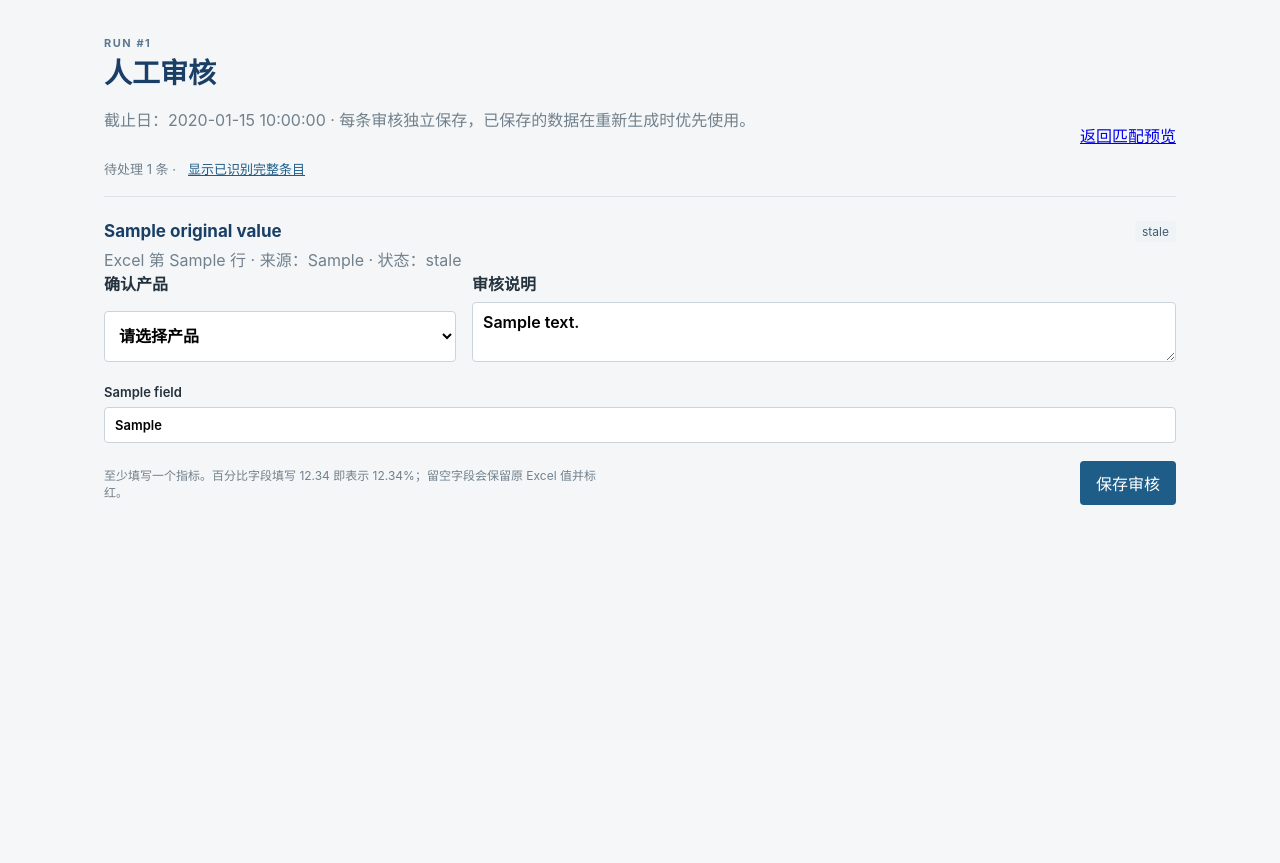
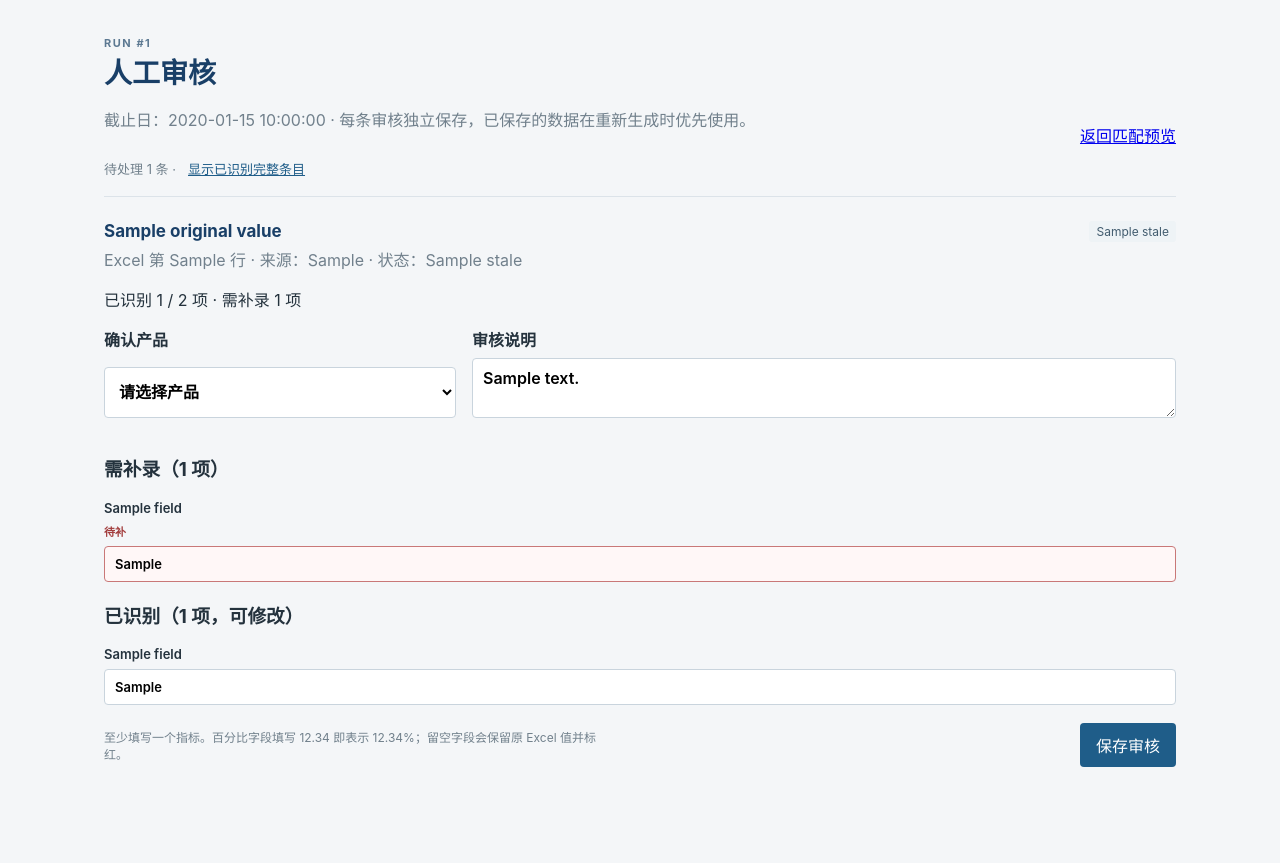
Before and after one commit to icekale/nav-updater, a FastAPI app: template app/templates/review.html in a window 1280 px wide. Shown: the part 60-923 px from the top of the page. Before the commit the page ends 565 px from the top, so only its background shows below. Run offline with FastAPI, Linux system fonts and the light colour scheme; the template is opened without the code that fills it: most values are stand-ins (such as "Sample title", 1, 10 or a date in 2020).

Commit message:
feat: summarize OCR review work

```diff
--- a/app/main.py
+++ b/app/main.py
@@ -53,7 +53,25 @@ ATTENDANCE_OPTIONS = (
 )
 ATTENDANCE_LABELS = dict(ATTENDANCE_OPTIONS)
 REVIEWABLE_STATUSES = {"needs_review", "stale", "failed"}
-MISSING_METRIC_STATUSES = {"stale", "insufficient_data", "failed"}
+ITEM_STATUS_LABELS = {
+    "ready": "可生成",
+    "needs_review": "待人工审核",
+    "stale": "数据待补",
+    "failed": "处理失败",
+}
+MATCH_SOURCE_LABELS = {
+    "image": "截图识别",
+    "manual": "人工审核",
+    "public_provider": "公募数据",
+    "none": "未匹配",
+}
+RUN_STATUS_LABELS = {
+    "uploaded": "等待处理",
+    "processing": "处理中",
+    "completed": "已完成",
+    "completed_with_warnings": "已完成，待复核",
+    "failed": "处理失败",
+}
 
 
 def _parse_filter_date(value: str) -> date | None:
@@ -455,6 +473,7 @@ def create_app(
         if run is None:
             return HTMLResponse("批次不存在", status_code=404)
         items = list(run.items)
+        review_count = sum(item.row_status in REVIEWABLE_STATUSES for item in items)
         return templates.TemplateResponse(
             request=request,
             name="preview.html",
@@ -463,6 +482,12 @@ def create_app(
                 "run": run,
                 "items": items,
                 "csrf_token": csrf_token(request),
+                "item_status_labels": ITEM_STATUS_LABELS,
+                "match_source_labels": MATCH_SOURCE_LABELS,
+                "run_status_label": RUN_STATUS_LABELS.get(run.status, run.status),
+                "reviewable_statuses": REVIEWABLE_STATUSES,
+                "review_count": review_count,
+                "metric_count": len(METRIC_FIELDS),
             },
         )
 
@@ -501,11 +526,12 @@ def create_app(
                 "run": run,
                 "products": products,
                 "review_rows": review_rows,
-                "metric_fields": METRIC_FIELDS,
                 "csrf_token": csrf_token(request),
                 "error": error,
                 "pending_count": len(reviewable_items),
                 "show_all": show_all,
+                "item_status_labels": ITEM_STATUS_LABELS,
+                "match_source_labels": MATCH_SOURCE_LABELS,
             },
             status_code=status_code,
         )
@@ -536,6 +562,12 @@ def create_app(
             review_note = item.error_reason.removeprefix("人工审核：")
         if draft is not None:
             review_note = draft.get("review_note", "")
+        missing_fields = tuple(
+            field for field in METRIC_FIELDS if field.name not in item.metric_values
+        )
+        recognized_fields = tuple(
+            field for field in METRIC_FIELDS if field.name in item.metric_values
+        )
         return {
             "item": item,
             "metric_values": values,
@@ -544,11 +576,10 @@ def create_app(
             else default_choice,
             "can_create_private": can_create_private,
             "review_note": review_note,
-            "missing_metrics": {
-                field.name
-                for field in METRIC_FIELDS
-                if item.metric_status.get(field.name) in MISSING_METRIC_STATUSES
-            },
+            "missing_fields": missing_fields,
+            "recognized_fields": recognized_fields,
+            "missing_count": len(missing_fields),
+            "recognized_count": len(recognized_fields),
         }
 
     @app.get("/updates/{run_id}/review", response_class=HTMLResponse)
--- a/app/templates/review.html
+++ b/app/templates/review.html
@@ -5,15 +5,17 @@
 {% if error %}<p class="error">{{ error }}</p>{% endif %}
 {% for row in review_rows %}
 {% set item = row.item %}
-<form class="review-item" method="post" action="/updates/{{ run.id }}/items/{{ item.id }}/review">
+<form class="review-item" id="review-item-{{ item.id }}" method="post" action="/updates/{{ run.id }}/items/{{ item.id }}/review">
   <input type="hidden" name="token" value="{{ csrf_token }}">
-  <div class="review-item-heading"><div><h2>{{ item.original_values.get('product_name', '') }}</h2><p class="muted">Excel 第 {{ item.excel_row }} 行 · 来源：{{ item.match_source }} · 状态：{{ item.row_status }}</p></div><span class="status">{{ item.row_status }}</span></div>
+  <div class="review-item-heading"><div><h2>{{ item.original_values.get('product_name', '') }}</h2><p class="muted">Excel 第 {{ item.excel_row }} 行 · 来源：{{ match_source_labels.get(item.match_source, item.match_source) }} · 状态：{{ item_status_labels.get(item.row_status, item.row_status) }}</p></div><span class="status status-{{ item.row_status }}">{{ item_status_labels.get(item.row_status, item.row_status) }}</span></div>
   {% if item.error_reason %}<p class="review-reason">{{ item.error_reason }}</p>{% endif %}
+  <p class="review-progress">已识别 {{ row.recognized_count }} / {{ row.recognized_count + row.missing_count }} 项 · 需补录 {{ row.missing_count }} 项</p>
   <div class="review-meta">
     <label>确认产品<select name="product_choice" required><option value="" {% if not row.selected_choice %}selected{% endif %}>请选择产品</option>{% if row.can_create_private %}<option value="create_private" {% if row.selected_choice == 'create_private' %}selected{% endif %}>自动创建私募产品：{{ item.original_values.get('product_name', '') }}</option>{% endif %}{% for product in products %}<option value="product:{{ product.id }}" {% if row.selected_choice == 'product:' ~ product.id %}selected{% endif %}>{{ product.product_code }} · {{ product.product_name }}</option>{% endfor %}</select></label>
     <label>审核说明<textarea name="review_note" rows="2" required placeholder="例如：以管理人 7 月 17 日净值表为准">{{ row.review_note }}</textarea></label>
   </div>
-  <div class="review-metrics">{% for field in metric_fields %}<label class="metric-field{% if field.name in row.missing_metrics %} missing{% endif %}">{{ field.label }}{% if field.name in row.missing_metrics %}<span class="metric-flag">待补</span>{% endif %}<input type="text" name="{{ field.name }}" inputmode="decimal" value="{{ row.metric_values[field.name] }}" placeholder="{% if field.is_percent %}百分比数值{% else %}数值{% endif %}"></label>{% endfor %}</div>
+  {% if row.missing_fields %}<section class="review-metric-group"><h3>需补录（{{ row.missing_count }} 项）</h3><div class="review-metrics">{% for field in row.missing_fields %}<label class="metric-field missing">{{ field.label }}<span class="metric-flag">待补</span><input type="text" name="{{ field.name }}" inputmode="decimal" value="{{ row.metric_values[field.name] }}" placeholder="{% if field.is_percent %}百分比数值{% else %}数值{% endif %}"></label>{% endfor %}</div></section>{% endif %}
+  {% if row.recognized_fields %}<section class="review-metric-group recognized"><h3>已识别（{{ row.recognized_count }} 项，可修改）</h3><div class="review-metrics">{% for field in row.recognized_fields %}<label class="metric-field">{{ field.label }}<input type="text" name="{{ field.name }}" inputmode="decimal" value="{{ row.metric_values[field.name] }}" placeholder="{% if field.is_percent %}百分比数值{% else %}数值{% endif %}"></label>{% endfor %}</div></section>{% endif %}
   <div class="review-actions"><small>至少填写一个指标。百分比字段填写 12.34 即表示 12.34%；留空字段会保留原 Excel 值并标红。</small><button class="primary" type="submit">保存审核</button></div>
 </form>
 {% else %}<p class="muted">{% if show_all %}该批次没有产品行。{% else %}当前没有待审核条目。{% endif %}</p>{% endfor %}
```
Also changed, not shown: app/templates/preview.html (+8 -4 lines), tests/e2e/test_lan_flow.py (+9 -1 lines).
